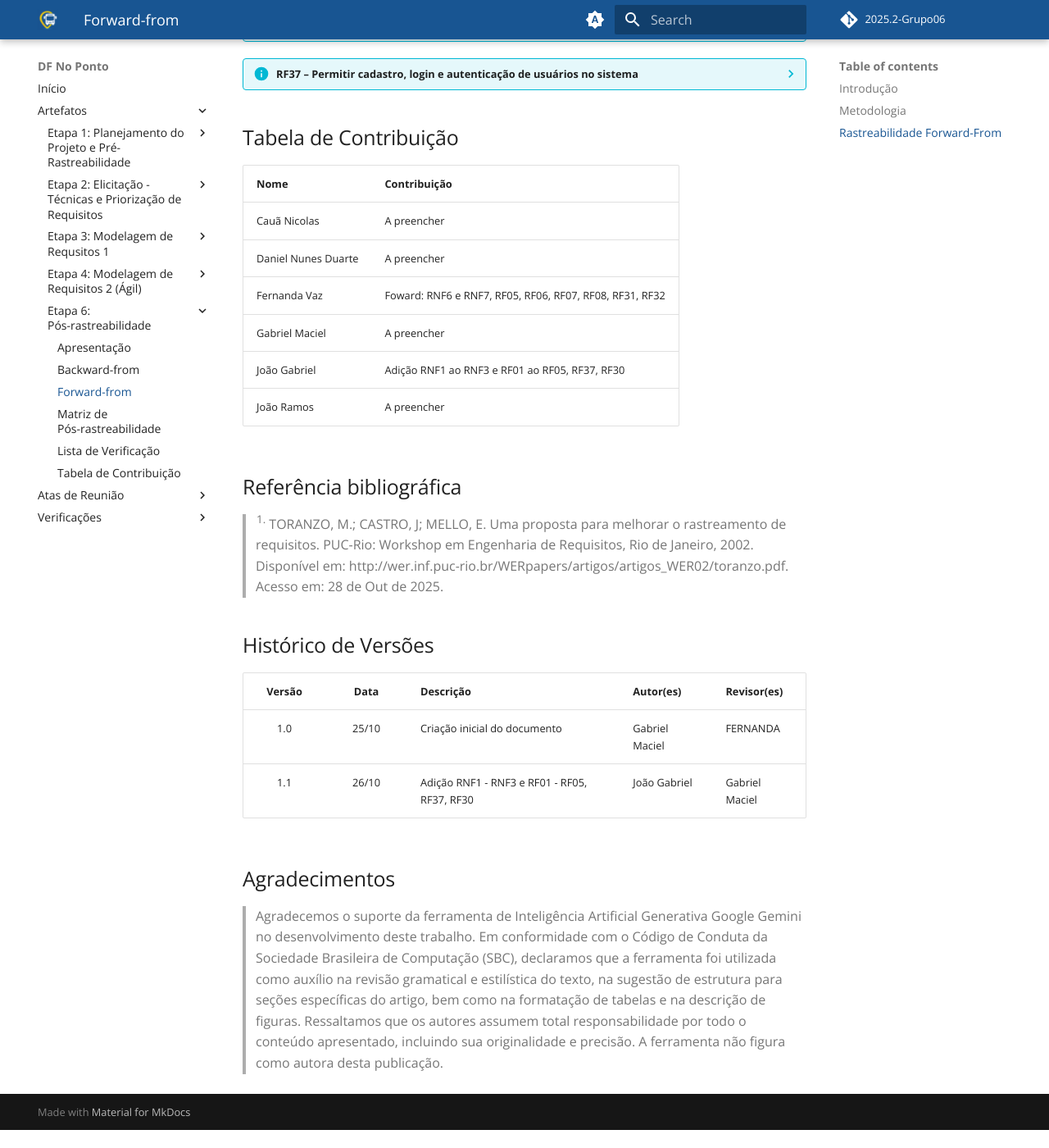
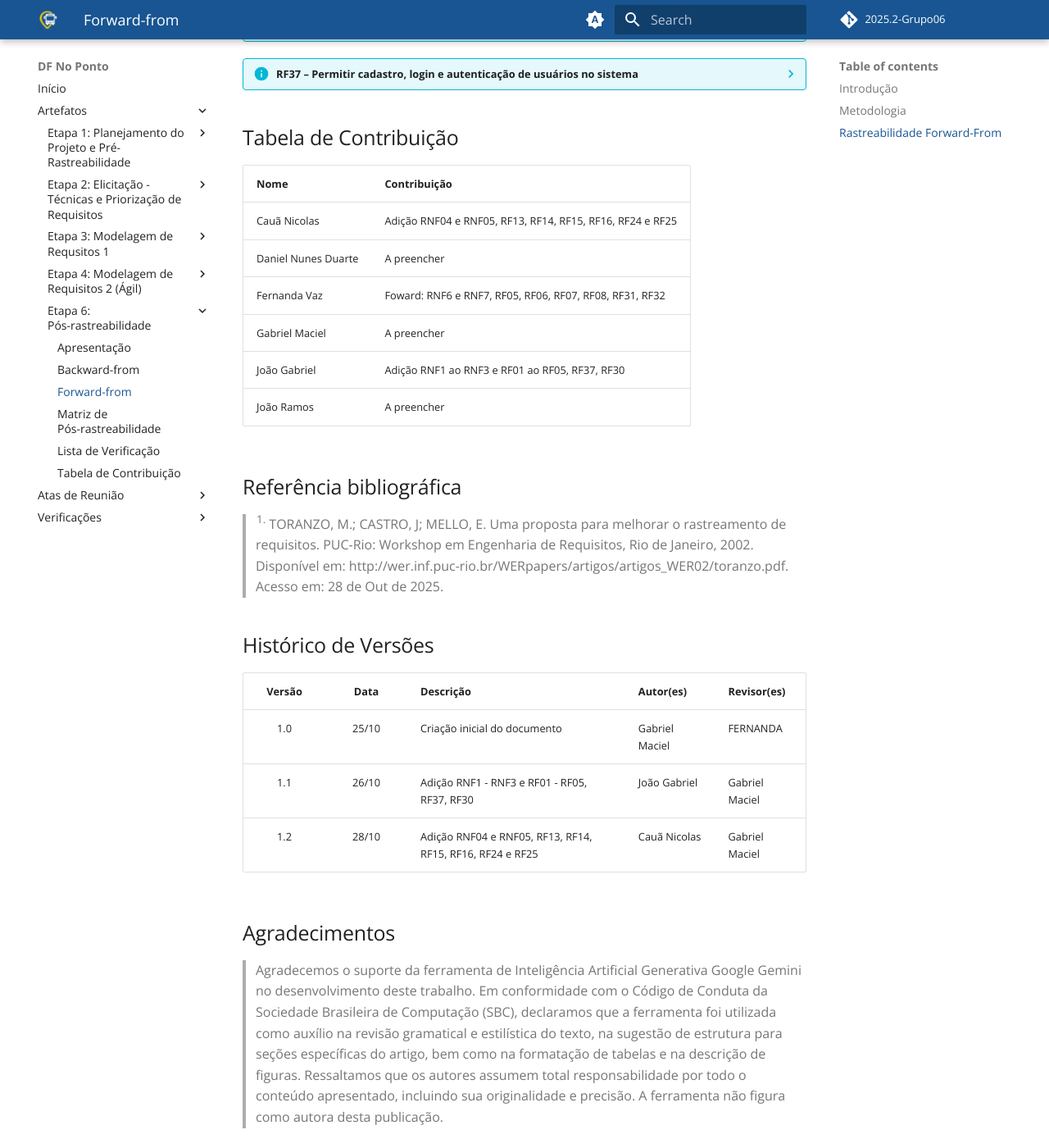
Before and after one commit to Requisitos-de-Software/2025.2-Grupo06, an MkDocs documentation site: the page built from docs/pos-rastreabilidade/forward.md, in a window 1280 px wide and 1400 px high, scrolled down 3226 px. Shown: the whole window at 82% size. Built offline with MkDocs 1.6.1 and Material for MkDocs 9.7.7, drawn with Linux system fonts in a browser that asks for light colours; comment, search, counter and statistics services are not loaded; before the commit the page ends 4604 px from its top, so only the background shows below that; some of the changed lines change nothing that is shown.

Commit message:
corrigindo tabela forward

```diff
--- a/docs/pos-rastreabilidade/forward.md
+++ b/docs/pos-rastreabilidade/forward.md
@@ -239,7 +239,6 @@
     |:-- | :-- | :-- | :-- |
     |**Épico** | [Épico 5: Integração e Recargas](../modelagem_requisitos_02/backlog.md#épico-5---integração-e-recargas) | Representação | O épico organiza funcionalidades de recarga e integração com provedores externos. |
     |**História de Usuário** | [US09 - Realizar recarga de cartão pelo app](../modelagem_requisitos_02/backlog.md#us09---realizar-recarga-do-cartão) | Representação | A história detalha a interação do usuário para recarga e consulta de saldo. |
-    |**Léxico** | *Não identificado* | — | — |
     |**Casos de Uso** | [UC05 – Recarga de Cartão](../modelagem_requisitos_01/casos_de_uso.md#tabela-5---uc05-recarga-de-cartão) | Representação | UC05 descreve o fluxo de recarga e integração com BRB Mobilidade. |
     |**Cenários** | [Cenário 4 – Integração BRB Mobilidade](../modelagem_requisitos_01/cenarios.md#cenario-4---integração-com-brb-mobilidade-requisito-nao-implementado) | Representação | Cenário ilustra uso prático da funcionalidade de recarga. |
     |**Especificação Suplementar** | [Requisitos do Sistema](../modelagem_requisitos_01/especificacao_suplementar.md#requisitos-do-sistema-portabilidadecompatibilidade) | **Responsabilidade** | Regras de integração e segurança definidas na especificação orientam a implementação. |
@@ -254,7 +253,6 @@
     |:-- | :-- | :-- | :-- |
     |**Épico** | [Épico 5: Integração e Recargas](../modelagem_requisitos_02/backlog.md#épico-5---integração-e-recargas) | Representação | O épico contempla integração com prestadores de serviços (ex.: BRB Mobilidade). |
     |**História de Usuário** | [US10 - Visualizar saldo e recarregar cartão](../modelagem_requisitos_02/backlog.md#us10---visualizar-saldo-e-recarga) | Representação | A história define critérios de aceitação e segurança da integração. |
-    |**Léxico** | *Não identificado* | — | — |
     |**Casos de Uso** | [UC05 – Recarga de Cartão](../modelagem_requisitos_01/casos_de_uso.md#tabela-5---uc05-recarga-de-cartão) | Representação | UC05 cobre saldo, histórico e recarga integrados. |
     |**Cenários** | [Cenário 4 – Integração BRB Mobilidade](../modelagem_requisitos_01/cenarios.md#cenario-4---integração-com-brb-mobilidade-requisito-nao-implementado) | Representação | Cenário demonstra fluxo de autenticação e recarga. |
     |**Especificação Suplementar** | [Requisitos do Sistema](../modelagem_requisitos_01/especificacao_suplementar.md#requisitos-do-sistema-portabilidadecompatibilidade) | **Responsabilidade** | Define requisitos de integração segura e formatos de API aceitos. |
@@ -269,7 +267,6 @@
     |:-- | :-- | :-- | :-- |
     |**Épico** | Épico 4: Avaliar e Reportar / Épico 5: Integração e Recargas | Agregação | Histórico de viagens serve como insumo para recompensas, relatórios e recargas. |
     |**História de Usuário** | [US30 - Histórico e recompensas](../modelagem_requisitos_02/backlog.md#us30---histórico-e-recompensas) | Representação | A história define como o histórico será apresentado e usado para pontos/recompensas. |
-    |**Léxico** | *Não identificado* | — | — |
     |**Casos de Uso** | [UC05 – Recarga de Cartão](../modelagem_requisitos_01/casos_de_uso.md#tabela-5---uc05-recarga-de-cartão) | Representação | UC05 e casos relacionados suportam registro e consulta de viagens. |
     |**Cenários** | *Não identificados* | — | — |
     |**Especificação Suplementar** | [Privacidade](../modelagem_requisitos_01/especificacao_suplementar.md#privacidade) | **Responsabilidade** | Guarda e uso do histórico devem seguir políticas de privacidade e LGPD. |
@@ -284,7 +281,6 @@
     |:-- | :-- | :-- | :-- |
     |**Épico** | [Épico 4: Avaliar e Reportar](../modelagem_requisitos_02/backlog.md#epico-4-avaliar-e-reportar) | Representação | O épico agrega funcionalidades de avaliação e reporte de problemas. |
     |**História de Usuário** | *Não identificada* | — | — |
-    |**Léxico** | *Não identificado* | — | — |
     |**Casos de Uso** | *Não identificados* | — | — |
     |**Cenários** | *Não identificados* | — | — |
     |**Especificação Suplementar** | [Usabilidade](../modelagem_requisitos_01/especificacao_suplementar.md#usabilidade) | **Responsabilidade** | Mensagens e relatórios de erro devem ser claros e acionáveis, conforme definição de usabilidade. |
@@ -312,7 +308,6 @@
     |:-- | :-- | :-- | :-- |
     |**Épico** | Épico 1: Rastreamento e Informações em Tempo Real | Representação | Favoritos melhoram eficiência de acesso a informações recorrentes. |
     |**História de Usuário** | [US22 - Favoritos](../modelagem_requisitos_02/historias_de_usuario.md#us22---permitir-favoritar-linhas-ou-paradas-para-acesso-rápido) | Representação | US22 descreve critérios de aceitação para favoritos. |
-    |**Léxico** | *Não identificado* | — | — |
     |**Casos de Uso** | [UC05 – Recarga de Cartão (se aplicável)](../modelagem_requisitos_01/casos_de_uso.md#tabela-5---uc05-recarga-de-cartão) | Representação | Casos de uso relacionados à personalização e às preferências do usuário. |
     |**Cenários** | *Não identificados* | — | — |
     |**Especificação Suplementar** | [Usabilidade](../modelagem_requisitos_01/especificacao_suplementar.md#usabilidade) | **Responsabilidade** | Personalização e persistência de preferências definidas na especificação. |
@@ -327,7 +322,6 @@
     |:-- | :-- | :-- | :-- |
     |**Épico** | Épico 1: Rastreamento e Informações em Tempo Real | Representação | Ampliação de cobertura impacta rastreamento e disponibilidade de dados. |
     |**História de Usuário** | *Não identificada* | — | — |
-    |**Léxico** | *Não identificado* | — | — |
     |**Casos de Uso** | *Não identificados* | — | — |
     |**Cenários** | *Não identificados* | — | — |
     |**Especificação Suplementar** | [Portabilidade/Compatibilidade](https://requisitos-de-software.github.io/2025.2-Grupo06/modelagem_requisitos_01/especificacao_suplementar) | **Responsabilidade** | Políticas de integração e suporte a ambientes com conectividade limitada são definidas na especificação. |
@@ -454,7 +448,7 @@
 
 |        Nome          | Contribuição|
 |----------------------|-------------|
-| Cauã Nicolas         | A preencher |
+| Cauã Nicolas         | Adição RNF04 e RNF05, RF13, RF14, RF15, RF16, RF24 e RF25 |
 | Daniel Nunes Duarte  | A preencher |
 | Fernanda Vaz         | Foward: RNF6 e RNF7, RF05, RF06, RF07, RF08, RF31, RF32 |
 | Gabriel Maciel       | A preencher |
@@ -475,6 +469,7 @@
 |:-------:|:-----:|:-----------|:------------|:-------------|
 | 1.0 | 25/10 | Criação inicial do documento | Gabriel Maciel | FERNANDA |
 | 1.1 | 26/10 | Adição RNF1 - RNF3 e RF01 - RF05, RF37, RF30 | João Gabriel | Gabriel Maciel |
+| 1.2 | 28/10 | Adição RNF04 e RNF05, RF13, RF14, RF15, RF16, RF24 e RF25  | Cauã Nicolas | Gabriel Maciel |
 
 ## Agradecimentos
 
```
